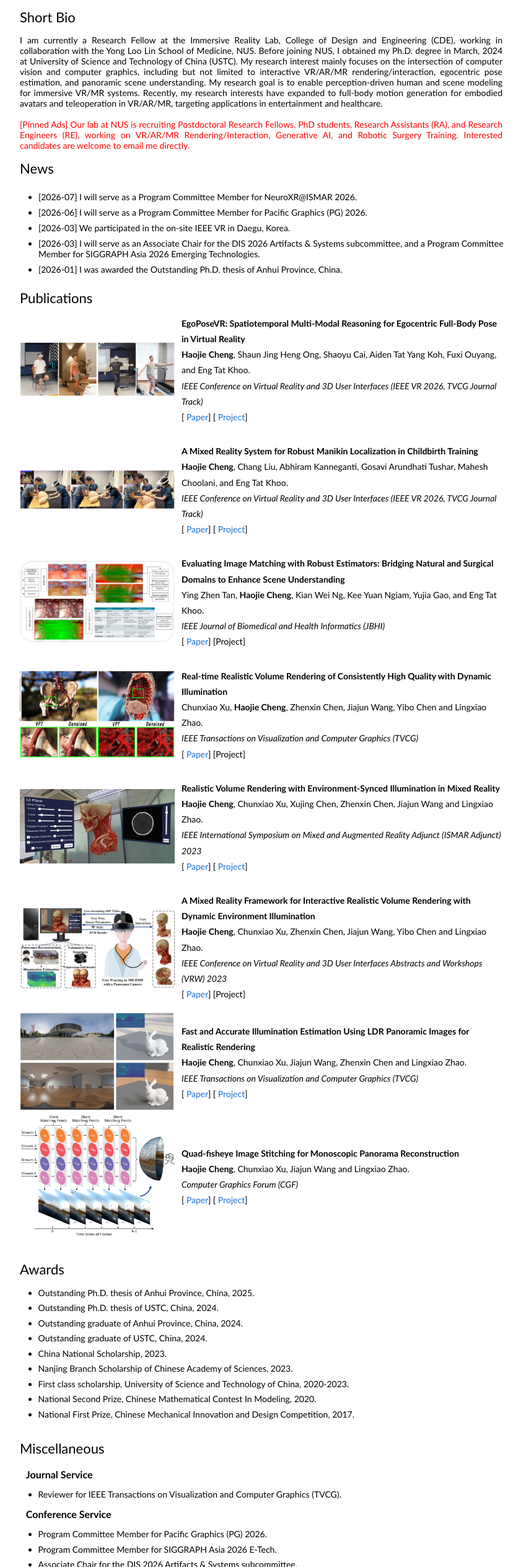
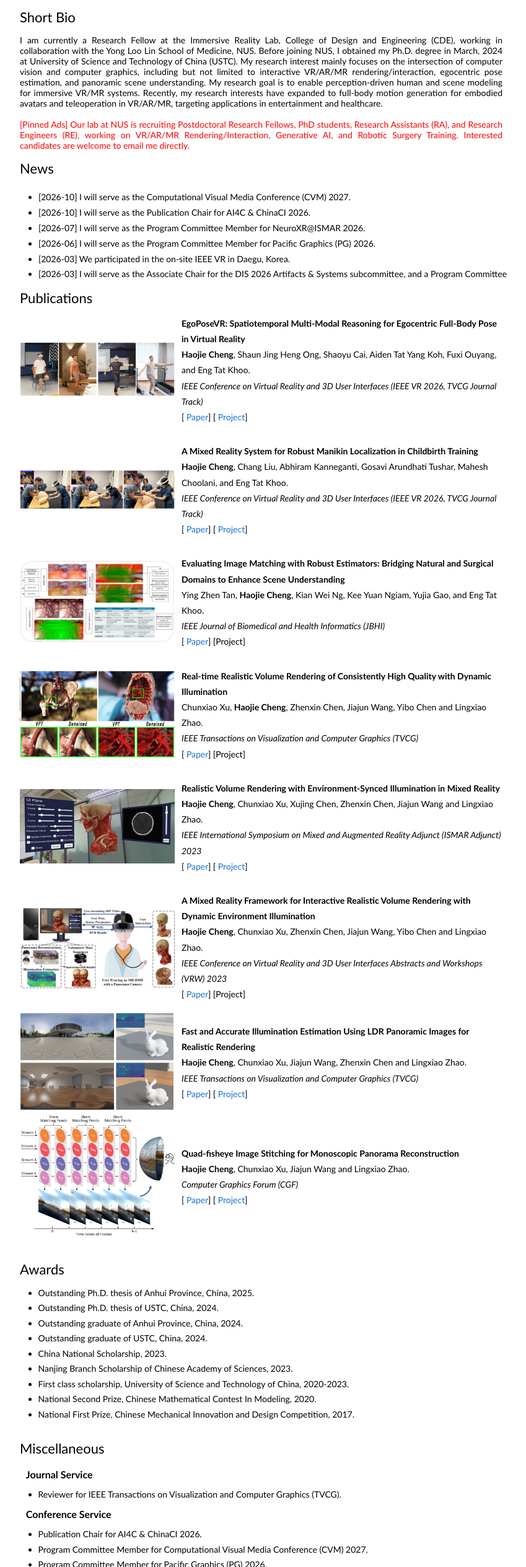
Before and after one commit to AplusX/AplusX.github.io, a plain HTML site: page index.html in a window 1280 px wide. Shown: the part 272-2800 px from the top of the page at 62% size, without its empty margins (228-1077 px from the left). Drawn offline with Linux system fonts and the light colour scheme.

Commit message:
Update conference service and news sections with recent roles and responsibilities

```diff
--- a/index.html
+++ b/index.html
@@ -66,10 +66,13 @@
             <td width="100%" valign="center">
               <nav>
               <ul style="height: auto; overflow:hidden; overflow-y:scroll; height:150px; width:100%;">
-        <li> [2026-07] I will serve as a Program Committee Member for NeuroXR@ISMAR 2026.</li>
-        <li> [2026-06] I will serve as a Program Committee Member for Pacific Graphics (PG) 2026.</li>
+
+        <li> [2026-10] I will serve as the Computational Visual Media Conference (CVM) 2027.</li>
+        <li> [2026-10] I will serve as the Publication Chair for AI4C & ChinaCI 2026.</li>
+        <li> [2026-07] I will serve as the Program Committee Member for NeuroXR@ISMAR 2026.</li>
+        <li> [2026-06] I will serve as the Program Committee Member for Pacific Graphics (PG) 2026.</li>
         <li> [2026-03] We participated in the on-site IEEE VR in Daegu, Korea.</li>
-        <li> [2026-03] I will serve as an Associate Chair for the DIS 2026 Artifacts & Systems subcommittee, and a Program Committee Member for SIGGRAPH Asia 2026 Emerging Technologies.</li>
+        <li> [2026-03] I will serve as the Associate Chair for the DIS 2026 Artifacts & Systems subcommittee, and a Program Committee Member for SIGGRAPH Asia 2026 Emerging Technologies.</li>
         <li> [2026-01] I was awarded the Outstanding Ph.D. thesis of Anhui Province, China.</li>
         <li> [2026-01] Two papers were accepted by <a href="https://ieeevr.org/2026/", target="_blank">IEEE VR 2026 & TVCG!</a></li>
         <li> [2025-10] One paper was accepted by JBHI. Congrats to Elaine!</a></li>
@@ -288,16 +291,20 @@
 
               <subheading><b>Conference Service</b></subheading>
               <ul style="height: auto;">
+           <li>Publication Chair for AI4C & ChinaCI 2026.</li>
+           <li>Program Committee Member for Computational Visual Media Conference (CVM) 2027.</li>
            <li>Program Committee Member for Pacific Graphics (PG) 2026.</li>
            <li>Program Committee Member for SIGGRAPH Asia 2026 E-Tech.</li>
            <li>Associate Chair for the DIS 2026 Artifacts & Systems subcommittee.</li>
            <li>Program Committee Member for NeuroXR@ISMAR 2025, 2026.</li>
-           <li>Reviewer for CHI 2026.</li>
+           <li>Reviewer for AI4C & ChinaCI 2026.</li>
+           <li>Reviewer for CVM 2027.</li>
+           <li>Reviewer for CHI 2026, 2027.</li>
            <li>Reviewer for UbiComp/ISWC 2025.</li>
            <li>Reviewer for SIGGRAPH Asia 2024, 2025, 2026.</li>
 				   <li>Reviewer for MICCAI 2024, 2026.</li>
 				   <li>Reviewer for EuroVis 2024.</li>
-			     <li>Reviewer for IEEE VR 2024, 2025, 2026.</li>
+			     <li>Reviewer for IEEE VR 2024, 2025, 2026, 2027.</li>
 				   <li>Reviewer for ISMAR 2023, 2024, 2025, 2026.</li>
               </ul>
 
```
